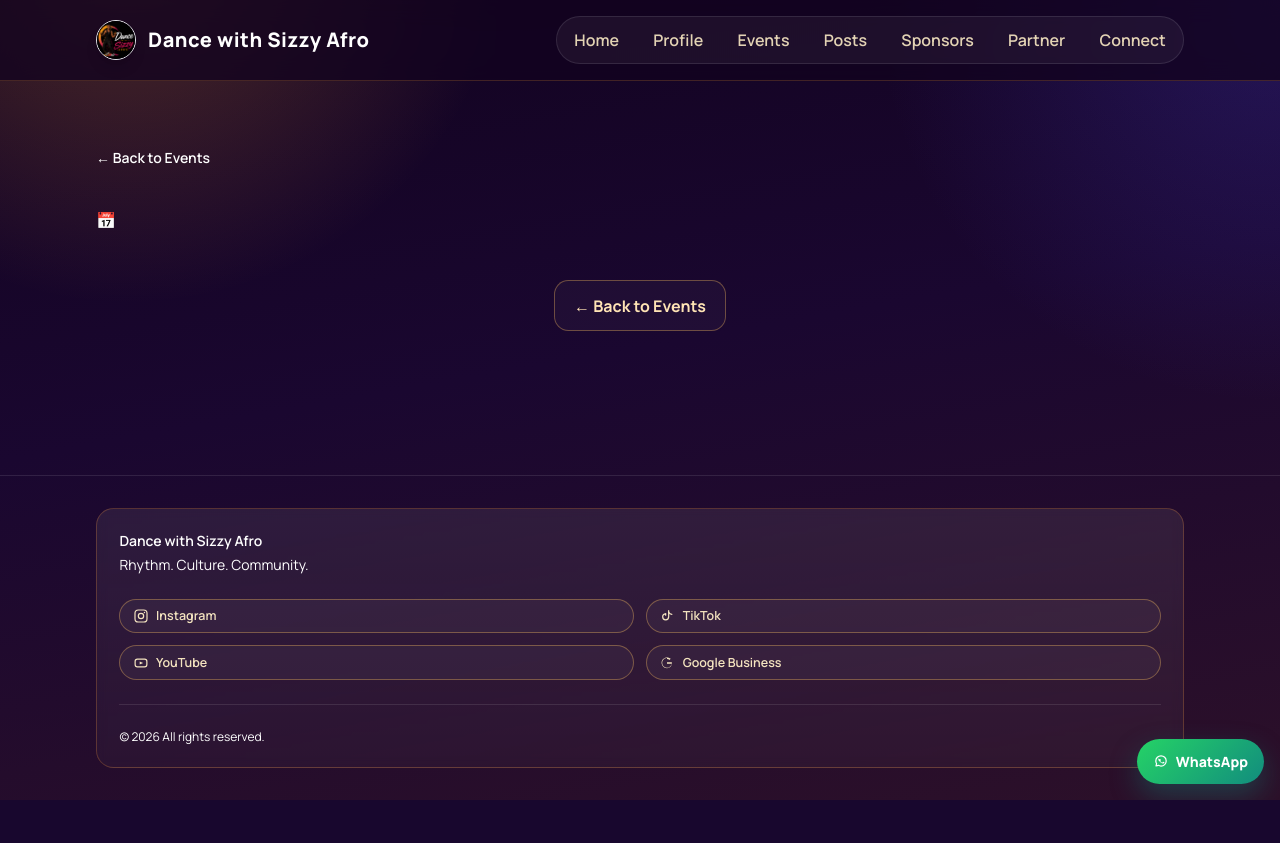
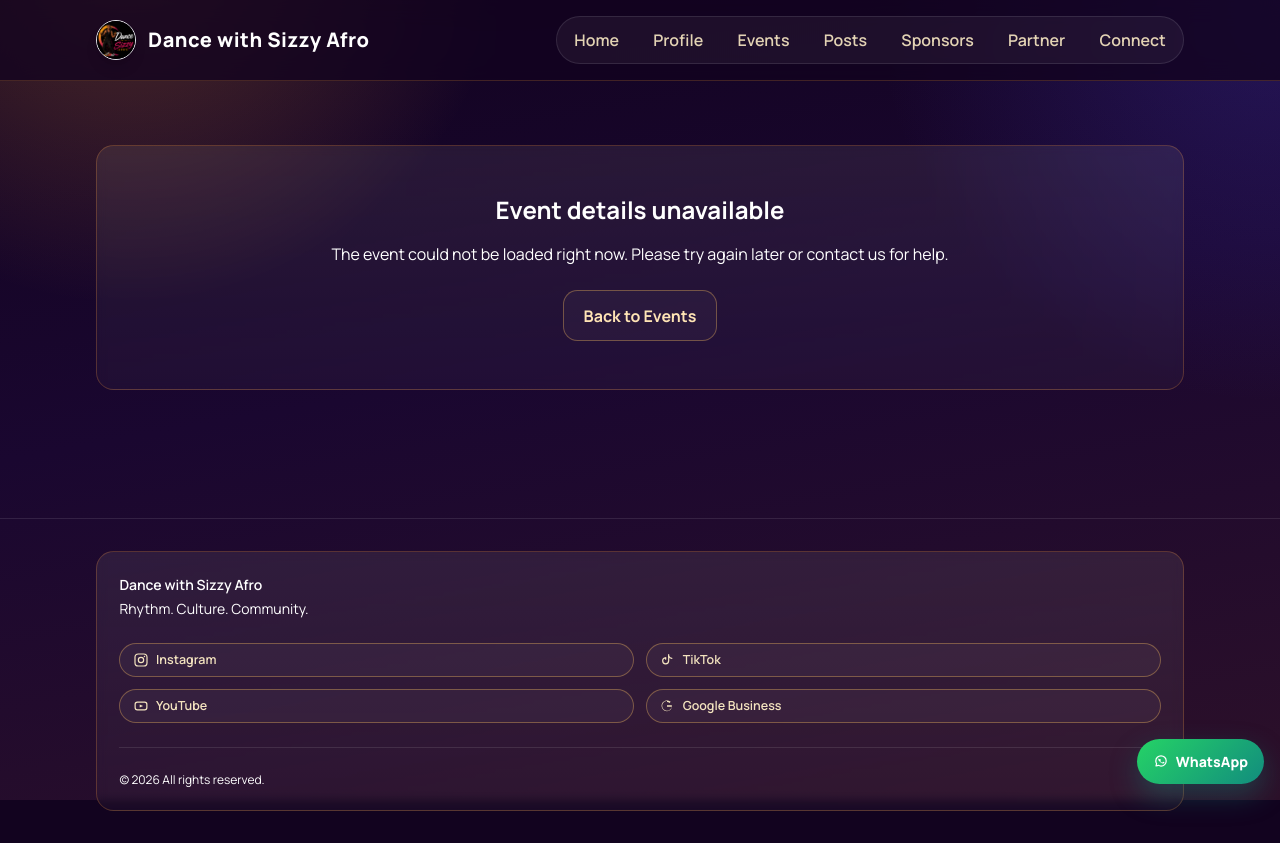
Before and after one commit to twinodev/sizzy-afro-website, a Flask app: page /events/1 in a window 1280 px wide. Before the commit the page ends 800 px from the top, so only its background shows below. Run offline with Flask 3, Linux system fonts and the light colour scheme; some libraries are stand-ins or nearby versions.

Commit message:
Graceful event detail fallback + logging for missing events

```diff
--- a/app.py
+++ b/app.py
@@ -503,6 +503,12 @@ def event_detail(event_id):
         print(f"Failed to load event detail {event_id}: {e}")
         # If DB is unavailable, show a generic event not found page
         return render_template("event_detail.html", event=None, testimonials=[], faqs=[], merchandise=[], videos=[])
+
+    # Log what was retrieved for easier debugging in production logs
+    try:
+        print(f"event_detail: event_id={event_id} event_found={bool(event)} title={getattr(event, 'title', None)} flyer_url_present={bool(getattr(event, 'flyer_url', None))}")
+    except Exception:
+        pass
 
     return render_template(
         "event_detail.html",
--- a/templates/event_detail.html
+++ b/templates/event_detail.html
@@ -4,6 +4,15 @@
 
 {% block content %}
 <div class="max-w-6xl mx-auto px-4 sm:px-6 lg:px-8 py-12 sm:py-16">
+  {% if not event %}
+    <div class="card-soft text-center py-12">
+      <h2 class="text-2xl font-bold text-white mb-4">Event details unavailable</h2>
+      <p class="text-afro-100/80">The event could not be loaded right now. Please try again later or contact us for help.</p>
+      <div class="mt-6">
+        <a href="{{ url_for('events') }}" class="btn-secondary">Back to Events</a>
+      </div>
+    </div>
+  {% else %}
   <!-- Header -->
   <div class="mb-12">
     <a href="{{ url_for('events') }}" class="text-afro-300 hover:text-afro-200 text-sm font-semibold mb-6 inline-block">
@@ -132,4 +141,5 @@
     <a href="{{ url_for('events') }}" class="btn-secondary">← Back to Events</a>
   </div>
 </div>
+  {% endif %}
 {% endblock %}
```
